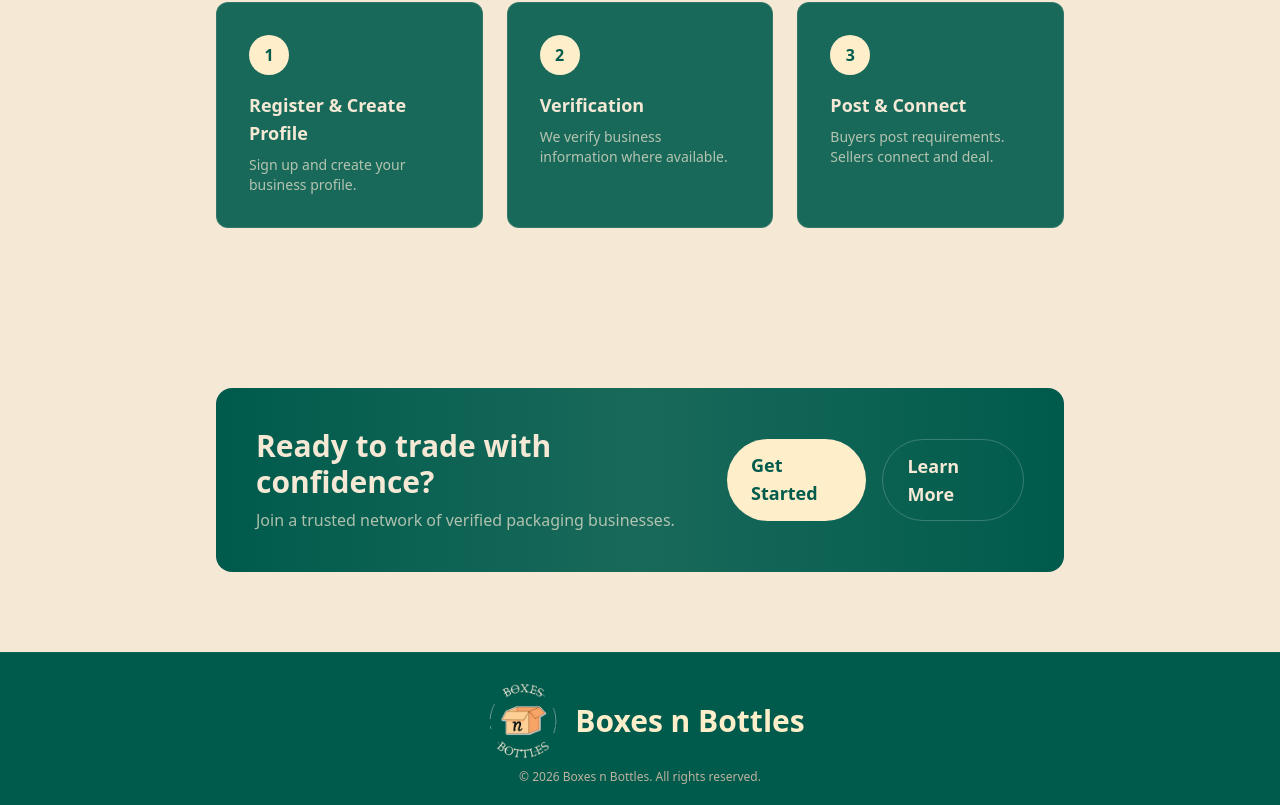
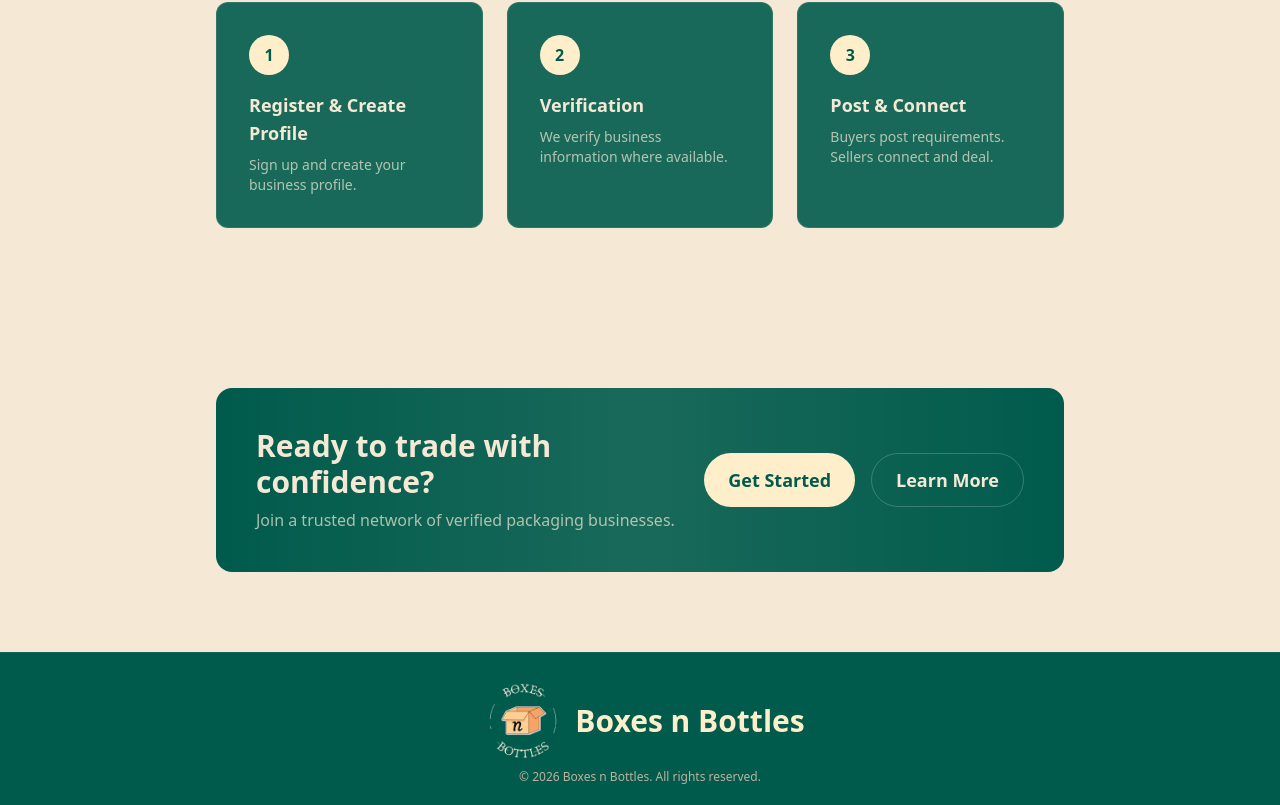
Before and after one commit to mukulubnext/bnbServices, a Next.js app: page / in a window 1280 px wide. Shown: the part 1920-2725 px from the top of the page. Built offline with nearby package versions, Linux system fonts and the light colour scheme; no server answers.

Commit message:
fix: UI for buttons in /

```diff
--- a/src/app/page.tsx
+++ b/src/app/page.tsx
@@ -222,13 +222,13 @@ export default async function Home() {
             <div className="flex gap-4">
               <Link
                 href="/register"
-                className="px-6 py-3 rounded-full bg-highlight text-dark font-bold text-sm md:text-lg hover:scale-110 transition-all"
+                className="px-6 py-3 rounded-full bg-highlight text-dark font-bold text-xs md:text-lg text-nowrap flex justify-center items-center hover:scale-110 transition-all"
               >
                 Get Started
               </Link>
               <Link
                 href="/about"
-                className="px-6 py-3 rounded-full border border-white/20 text-light font-bold text-sm md:text-lg hover:bg-white/10 transition-all"
+                className="px-6 py-3 rounded-full border border-white/20 text-light font-bold text-xs text-nowrap flex justify-center items-center md:text-lg hover:bg-white/10 transition-all"
               >
                 Learn More
               </Link>
```
